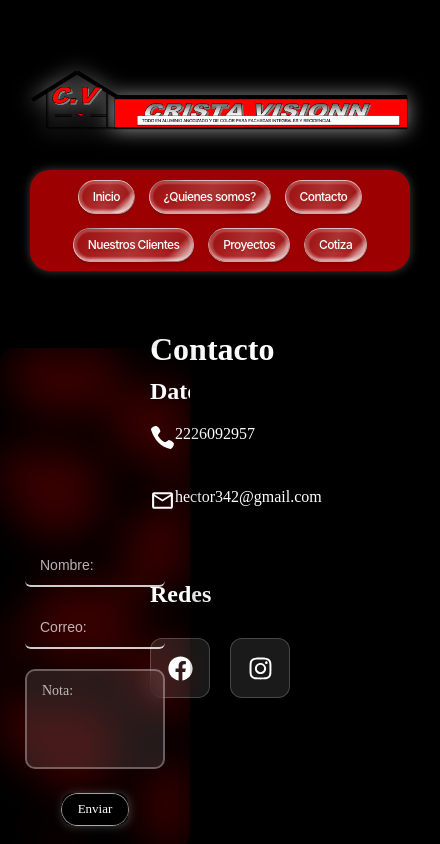
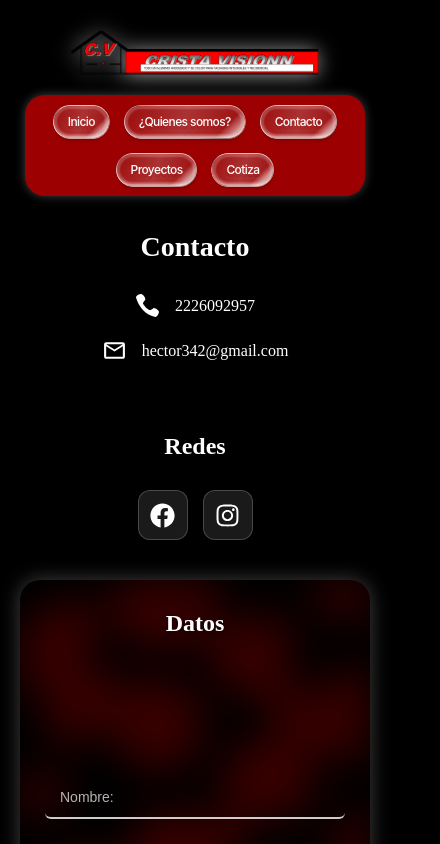
Before and after one commit to HectorCortesA/Cristavisionn-SitioWeb, a React (Vite) app: page / in a window 390 px wide. Both pictures are taken after a click on the button "Contacto". Shown: the top 844 px of the page, 440 px wide, since content can reach past the window. Built offline with nearby package versions, Linux system fonts and the light colour scheme.

Commit message:
ajuste css de contacto

```diff
--- a/src/App.tsx
+++ b/src/App.tsx
@@ -4,6 +4,7 @@ import HomeScreen from "./Screens/HomeScreen";
 import Contact from "./Screens/Contact";
 import Quienesomos from "./Screens/Quienesomos";
 import Cotiza from "./Screens/cotiza";
+import Proyectos from "./Screens/Proyectos";
 
 function App() {
   return (
@@ -13,6 +14,7 @@ function App() {
         <Route path="/Contacto" element={<Contact />} />
         <Route path="/Quienesomos" element={<Quienesomos />} />
         <Route path="/Cotiza" element={<Cotiza />} />
+        <Route path="/Proyectos" element={<Proyectos />} />
       </Routes>
     </div>
   );
--- a/src/Components/navbar.tsx
+++ b/src/Components/navbar.tsx
@@ -23,8 +23,7 @@ const Navbar: React.FC<NavbarProps> = () => {
     { path: "/", label: "Inicio" },
     { path: "/quienesomos", label: "¿Quienes somos?" },
     { path: "/contacto", label: "Contacto" },
-    { path: "/nuestros-clientes", label: "Nuestros Clientes" },
-    { path: "/proyectos", label: "Proyectos" },
+    { path: "/Proyectos", label: "Proyectos" },
     { path: "/cotiza", label: "Cotiza" },
   ];
 
--- a/src/Css/contact.css
+++ b/src/Css/contact.css
@@ -8,6 +8,7 @@ body {
   margin: 0;
   background: #000000;
 }
+
 .contenedor-nav {
   display: flex;
   align-items: center;
@@ -33,22 +34,53 @@ body {
   justify-content: flex-end;
 }
 
+.contact-container {
+  position: relative;
+  max-width: 1400px;
+  margin: 0 auto;
+  width: 100%;
+}
+
 .contact-title {
   display: flex;
   color: white;
   padding-left: 150px;
   padding-bottom: 57px;
   padding-top: 30px;
+  font-size: 36px;
+  margin: 0;
 }
+
+.contact-info {
+  display: flex;
+  flex-direction: column;
+  gap: 20px;
+  margin-bottom: 40px;
+}
+
 .contact-item {
   display: flex;
-
+  align-items: center;
   width: 256px;
   height: 63px;
   padding-left: 150px;
+  gap: 15px;
 }
+
 .contact-item p {
   color: white;
+  margin: 0;
+  font-size: 18px;
+}
+
+.contact-icon {
+  display: flex;
+  align-items: center;
+  justify-content: center;
+}
+
+.social-section {
+  margin-bottom: 40px;
 }
 
 .section-title {
@@ -57,8 +89,9 @@ body {
   font-size: 24px;
   font-weight: 600;
   margin: 0;
-  text-align: left; /* A la izquierda, no centrado */
+  text-align: left;
   padding-left: 150px;
+  margin-bottom: 20px;
 }
 
 .social-icons {
@@ -87,10 +120,203 @@ body {
   transform: translateY(-2px);
 }
 
+.ubicacion-section {
+  margin-bottom: 40px;
+  margin-top: -200px;
+}
+
+.ubicacion-section h2 {
+  display: flex;
+  color: #ffffff;
+  font-size: 24px;
+  font-weight: 600;
+  margin: 0;
+  text-align: left;
+  padding-left: 150px;
+  padding-top: 30px;
+  margin-bottom: 20px;
+}
+
+.ubicacion-section iframe {
+  display: flex;
+  border-radius: 30px;
+  margin-left: 150px;
+  margin-top: 20px;
+  box-shadow: 0 10px 20px rgba(254, 254, 254, 0.5);
+  width: calc(100% - 300px);
+  max-width: 600px;
+}
+
 .formulario {
   display: flex;
   justify-content: flex-end;
-  padding-right: 200px;
-  margin-top: -350px;
+  padding-right: 150px;
+  margin-top: -450px;
   padding-bottom: 55px;
 }
+
+/* ========== TABLET (768px - 1024px) ========== */
+@media (max-width: 1024px) {
+  .contenedor-nav {
+    padding: 20px;
+    padding-top: 50px;
+    gap: 30px;
+    max-width: 90%;
+  }
+
+  .contenedor-nav img {
+    height: 50px;
+    max-width: 300px;
+  }
+
+  .contact-container {
+    max-width: 90%;
+  }
+
+  .contact-title {
+    padding-left: 0;
+    padding-bottom: 40px;
+    padding-top: 20px;
+    font-size: 32px;
+    justify-content: center;
+    text-align: center;
+  }
+
+  .contact-info {
+    align-items: center;
+  }
+
+  .contact-item {
+    padding-left: 0;
+    width: auto;
+    height: auto;
+    justify-content: center;
+  }
+
+  .section-title {
+    padding-left: 0;
+    font-size: 22px;
+    justify-content: center;
+    text-align: center;
+  }
+
+  .social-icons {
+    padding-left: 0;
+    gap: 15px;
+    justify-content: center;
+  }
+
+  .social-icon {
+    width: 55px;
+    height: 55px;
+  }
+
+  .divider {
+    margin: 30px 50px;
+  }
+
+  .ubicacion-section h2 {
+    padding-left: 0;
+    justify-content: center;
+    text-align: center;
+    padding-top: 190px;
+  }
+
+  .ubicacion-section iframe {
+    margin-left: auto;
+    margin-right: auto;
+    width: 90%;
+    max-width: 500px;
+    height: 300px;
+  }
+
+  .formulario {
+    padding-right: 0;
+    margin-top: 40px;
+    margin-bottom: 40px;
+    justify-content: center;
+    padding-bottom: 0;
+  }
+}
+
+/* ========== MOBILE (480px - 767px) ========== */
+@media (max-width: 767px) {
+  .contenedor-nav {
+    flex-direction: column;
+    padding: 15px;
+    padding-top: 30px;
+    gap: 20px;
+    text-align: center;
+    max-width: 95%;
+  }
+
+  .contenedor-nav img {
+    height: 45px;
+    max-width: 250px;
+  }
+
+  .contenedor-nav > :nth-child(2) {
+    justify-content: center;
+    width: 100%;
+  }
+
+  .contact-container {
+    max-width: 95%;
+  }
+
+  .contact-title {
+    padding-left: 0;
+    padding-bottom: 30px;
+    padding-top: 20px;
+    font-size: 28px;
+  }
+
+  .contact-item {
+    padding-left: 0;
+    width: 100%;
+    max-width: 280px;
+    height: auto;
+    margin: 0 auto;
+    justify-content: center;
+  }
+
+  .contact-item p {
+    font-size: 16px;
+  }
+
+  .section-title {
+    padding-left: 0;
+    font-size: 20px;
+  }
+
+  .social-icons {
+    padding-left: 0;
+    gap: 15px;
+  }
+
+  .social-icon {
+    width: 50px;
+    height: 50px;
+  }
+
+  .divider {
+    margin: 25px 20px;
+  }
+
+  .ubicacion-section h2 {
+    padding-left: 0;
+    padding-top: 190px;
+    font-size: 22px;
+  }
+
+  .ubicacion-section iframe {
+    width: 95%;
+    height: 250px;
+    border-radius: 20px;
+  }
+
+  .formulario {
+    margin-top: 30px;
+    padding-bottom: 0;
+  }
+}
--- a/src/Css/formulario.css
+++ b/src/Css/formulario.css
@@ -2,9 +2,9 @@
   width: 424px;
   height: 570px;
   position: relative;
-  border-radius: 15px;
+  border-radius: 20px;
   overflow: hidden;
-  box-shadow: 0 8px 32px rgba(0, 0, 0, 0.3);
+  box-shadow: 0 0 20px 0 rgba(255, 255, 255, 0.25);
 }
 
 /* Fondo con imagen y blur */
--- a/src/Screens/Contact.tsx
+++ b/src/Screens/Contact.tsx
@@ -99,6 +99,18 @@ function Contact() {
         <div className="formulario">
           <Formulario />
         </div>
+        <section className="ubicacion-section">
+          <h2>Ubicación</h2>
+          <iframe
+            src="https://www.google.com/maps/embed?pb=!1m23!1m12!1m3!1d235.74908616778808!2d-98.3103256066863!3d19.020365944170997!2m3!1f0!2f0!3f0!3m2!1i1024!2i768!4f13.1!4m8!3e6!4m0!4m5!1s0x85cfc80a41e40097%3A0x640d997168c0512e!2sAtlixco%2014%2C%20La%20Pur%C3%ADsima%2C%20San%20Francisco%20Acatepec%2C%2072846%20San%20Andr%C3%A9s%20Cholula%2C%20Pue.!3m2!1d19.0205141!2d-98.3102342!5e0!3m2!1ses-419!2smx!4v1764276621640!5m2!1ses-419!2smx"
+            width="400"
+            height="350"
+            style={{ border: 0 }}
+            allowFullScreen
+            loading="lazy"
+            referrerPolicy="no-referrer-when-downgrade"
+          ></iframe>
+        </section>
       </div>
       <Footer />
     </div>
--- /dev/null
+++ b/src/Screens/Proyectos.tsx
@@ -0,0 +1,18 @@
+import "../Css/Proyectos.css";
+
+import Navbar from "../Components/navbar";
+
+import crista from "../assets/Logo/Cristavissioon.png";
+
+function Proyectos() {
+  return (
+    <div className="proyectos-page">
+      <div className="contenedor-nav">
+        <img src={crista} alt="Logo" />
+        <Navbar />
+      </div>
+    </div>
+  );
+}
+
+export default Proyectos;
```
Also changed, not shown: src/Css/Proyectos.css (added).
